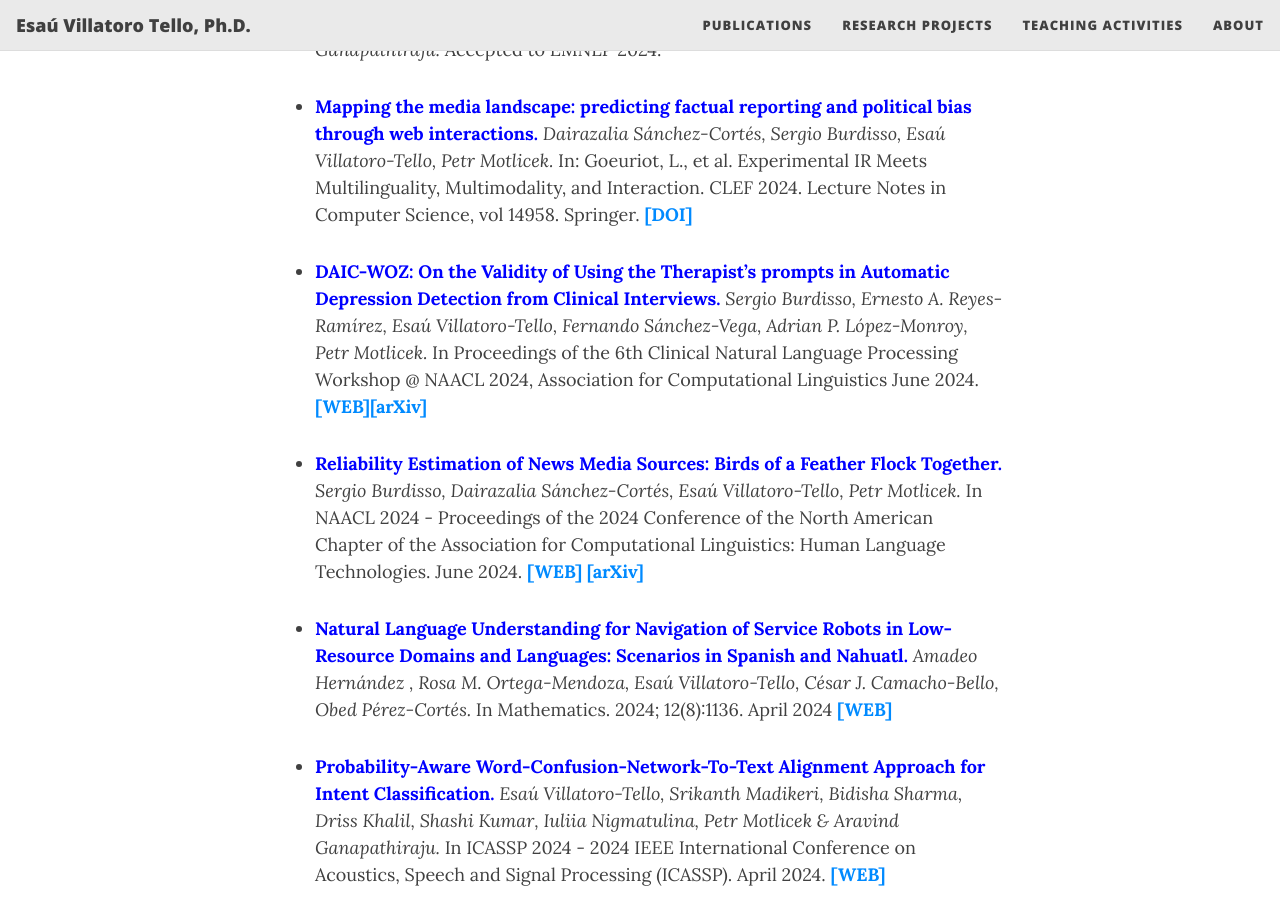
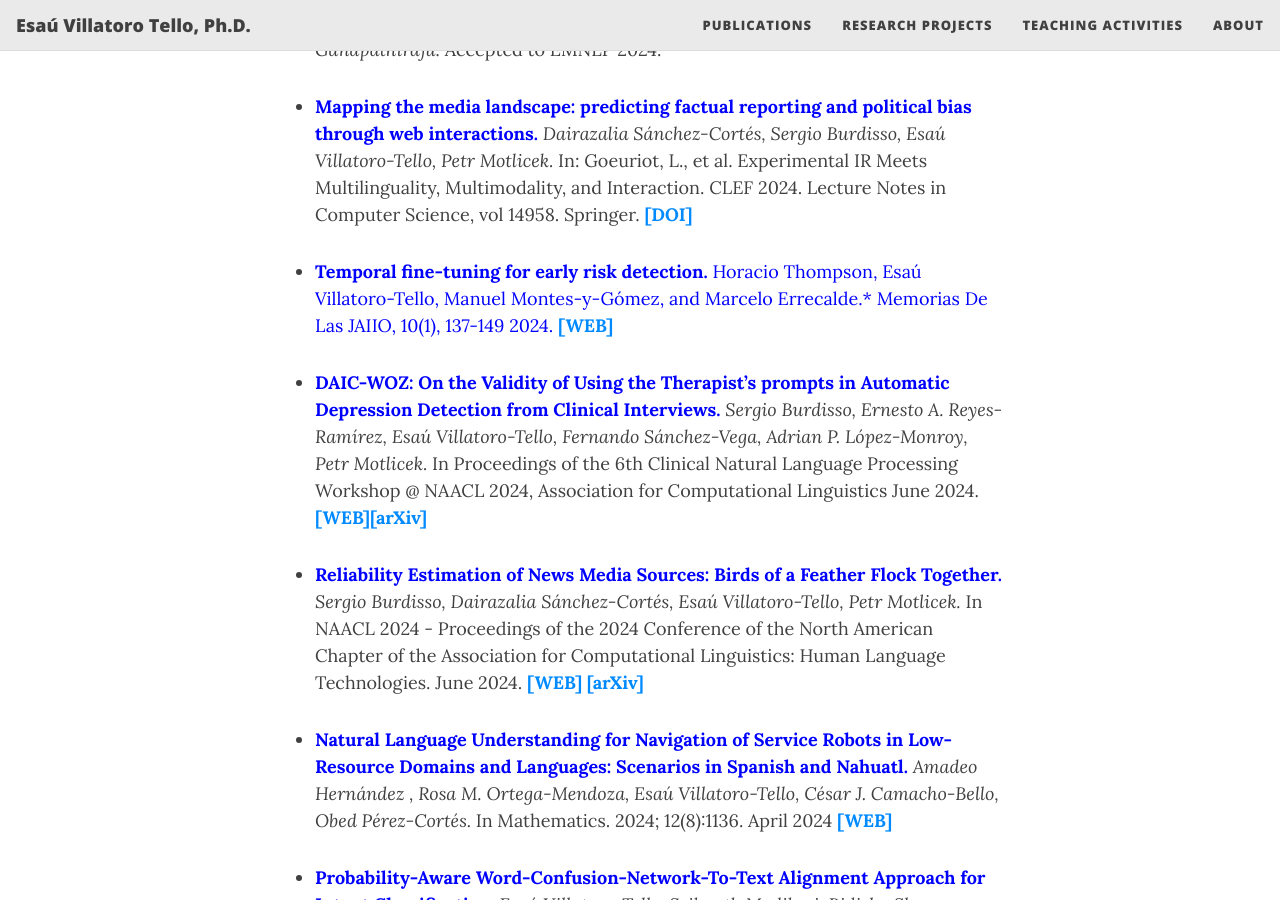
Before and after one commit to oravar333/oravar333.github.io, a Jekyll site: the page built from publications.md, in a window 1280 px wide and 900 px high, scrolled down 681 px. Built offline with Jekyll 4.4.1, drawn with Linux system fonts in a browser that asks for light colours; nearby versions of some CDN libraries.

Commit message:
Update publications.md

```diff
--- a/publications.md
+++ b/publications.md
@@ -18,6 +18,8 @@
 * <span style="color:blue">**Fast Streaming Transducer ASR Prototyping via Knowledge Distillation with Whispe.**</span> *Iuliia Thorbecke, Juan Zuluaga-Gomez, Esaú Villatoro-Tello, Shashi Kumar, Pradeep Rangappa, Sergio Burdisso, Petr Motlicek, Karthik Pandia, Aravind Ganapathiraju.* Accepted to EMNLP 2024.
 
 * <span style="color:blue">**Mapping the media landscape: predicting factual reporting and political bias through web interactions.**</span> *Dairazalia Sánchez-Cortés, Sergio Burdisso, Esaú Villatoro-Tello, Petr Motlicek.*  In: Goeuriot, L., et al. Experimental IR Meets Multilinguality, Multimodality, and Interaction. CLEF 2024. Lecture Notes in Computer Science, vol 14958. Springer. [**[DOI]**](https://doi.org/10.1007/978-3-031-71736-9_7)
+
+* <span style="color:blue">**Temporal fine-tuning for early risk detection.** Horacio Thompson, Esaú Villatoro-Tello, Manuel Montes-y-Gómez, and Marcelo Errecalde.* Memorias De Las JAIIO, 10(1), 137-149 2024. [**[WEB]**](https://publicaciones.sadio.org.ar/index.php/JAIIO/article/view/1020)
 
 * <span style="color:blue">**DAIC-WOZ: On the Validity of Using the Therapist's prompts in Automatic Depression Detection from Clinical Interviews.**</span> *Sergio Burdisso, Ernesto A. Reyes-Ramírez, Esaú Villatoro-Tello, Fernando Sánchez-Vega, Adrian P. López-Monroy, Petr Motlicek.*  In  	Proceedings of the 6th Clinical Natural Language Processing Workshop @ NAACL 2024, Association for Computational Linguistics June 2024. [**[WEB]**](https://aclanthology.org/2024.clinicalnlp-1.8/)[**[arXiv]**](https://arxiv.org/pdf/2404.14463)
 
```
